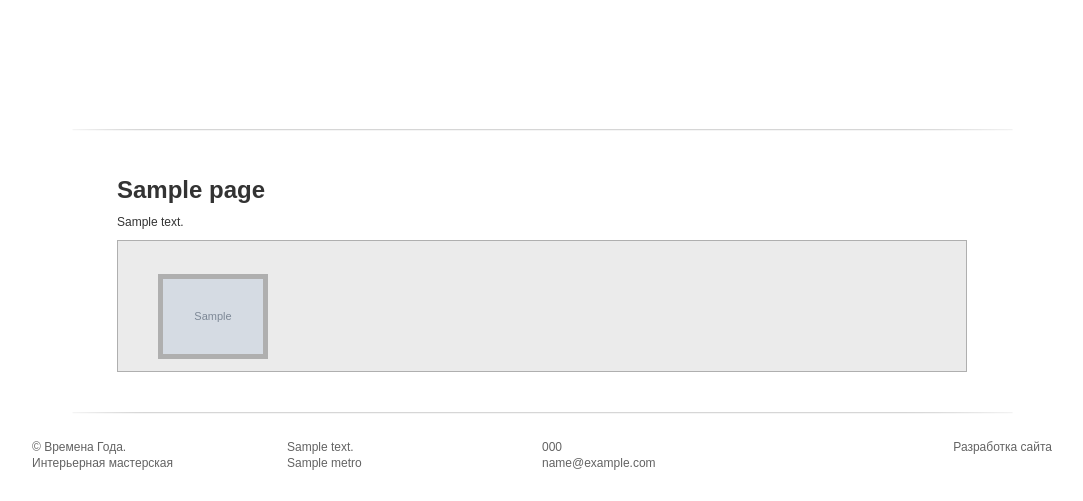
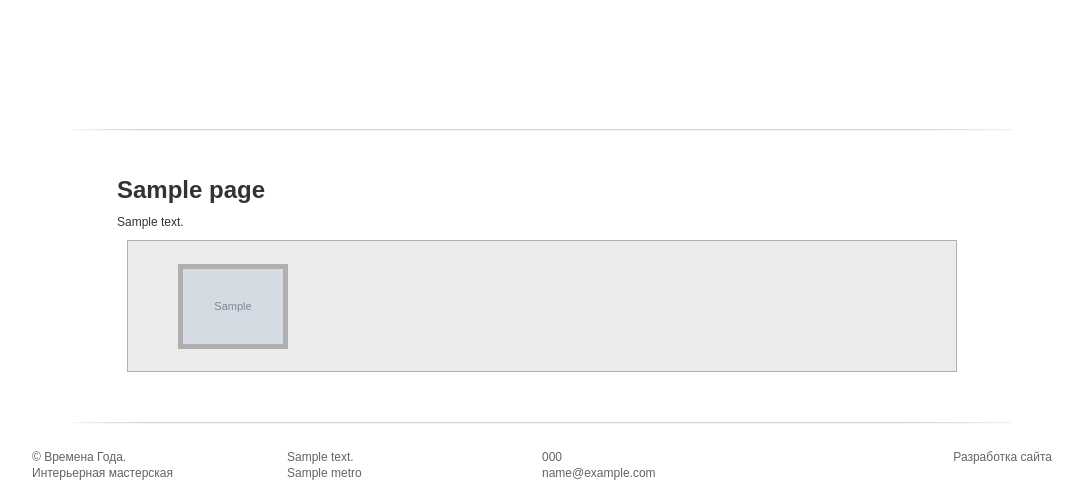
Before and after one commit to Alexandrov-Michael/vremena-goda, a Django app: template project/proj/templates/child.html in a window 1280 px wide. Shown: the part 341-842 px from the top of the page, without its empty margins (98-1181 px from the left). Before the commit the page ends 811 px from the top, so only its background shows below. Run offline with Django 3.2, Linux system fonts and the light colour scheme; the template is opened without the code that fills it: most values are stand-ins (such as "Sample title", 1, 10 or a date in 2020); grey boxes marked "Sample" are stand-in pictures; some libraries are stand-ins or nearby versions.

Commit message:
style gallery

```diff
--- a/project/proj/setting_dev.py
+++ b/project/proj/setting_dev.py
@@ -12,7 +12,7 @@ DATABASES = {
         'NAME': 'vremena',                      # Or path to database file if using sqlite3.
         'USER': 'postgres',                      # Not used with sqlite3.
         'PASSWORD': '0',                  # Not used with sqlite3.
-        'HOST': '192.168.1.6',                      # Set to empty string for localhost. Not used with sqlite3.
+        'HOST': 'localhost',                      # Set to empty string for localhost. Not used with sqlite3.
         'PORT': '',                      # Set to empty string for default. Not used with sqlite3.
     }
 }
--- a/project/proj/templates/child.html
+++ b/project/proj/templates/child.html
@@ -12,7 +12,7 @@
         </div>
 	{% if page.rel_gallery_parent.all %}
 		<div class="span10 offset1">
-			<div id='gallery' class='form_div'>
+			<div id='gallery' class='gallery-set'>
 				<ul>
 			{% for item in page.rel_gallery_parent.all %}
 					<li>
--- a/public_html/media/css/style.css
+++ b/public_html/media/css/style.css
@@ -288,6 +288,12 @@ div.news_block .news:first-child{
 }
 /* конец новости*/
 
+div.gallery-set{
+    margin: 10px;
+    padding: 10px;
+    border:1px solid #afafaf;
+    background: #ebebeb;
+}
 
 
 
```
Also changed, not shown: 1 other file.
